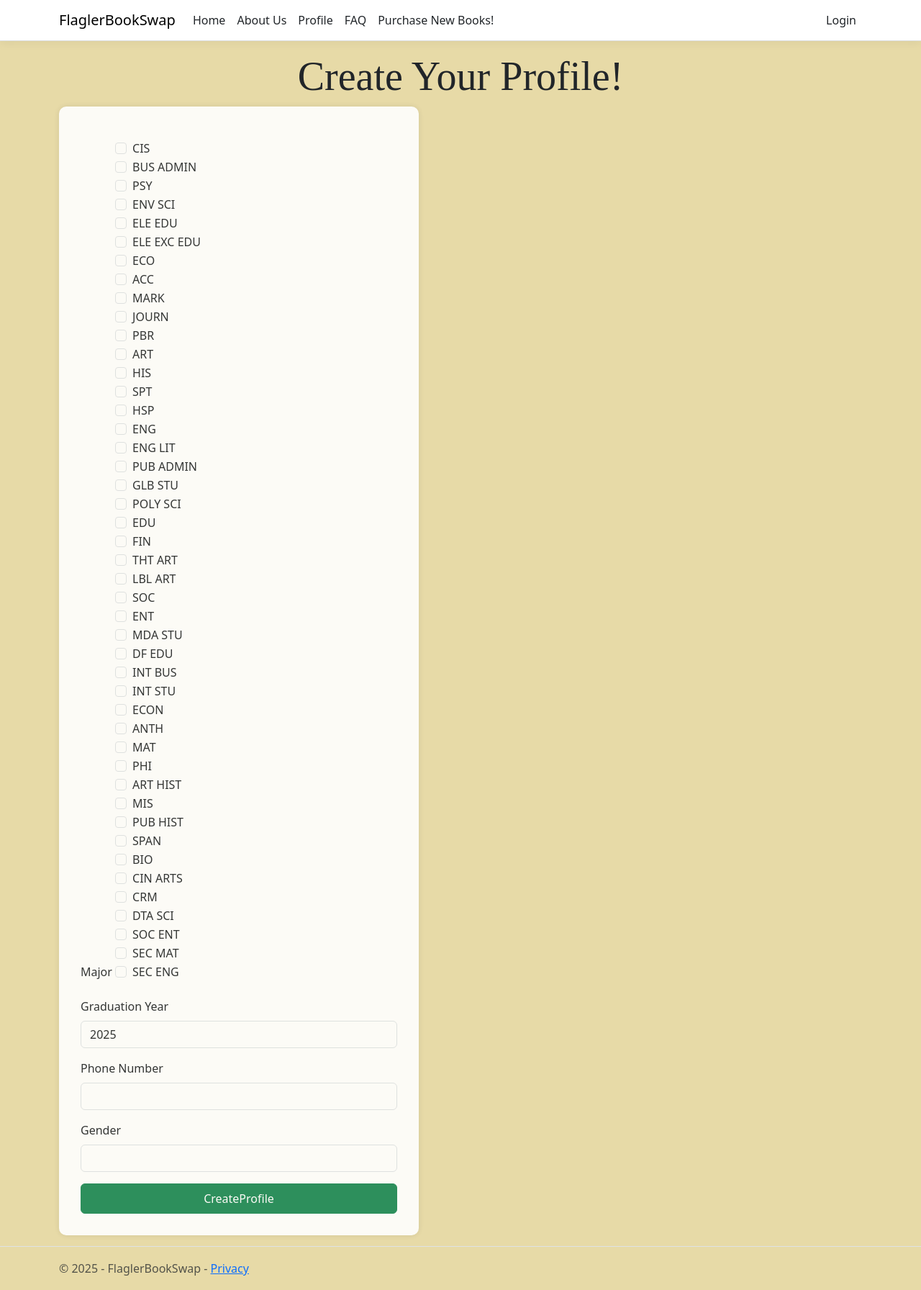
After one commit to bryanlindberg/FlaglerBookSwap, an ASP.NET Core app: page /Account/CreateProfile in a window 1280 px wide. The commit adds this page. Shown: the whole page at 72% size. Run offline with ASP.NET Core 8, Linux system fonts and the light colour scheme; style sheets or scripts are compiled from the project's sources; some libraries are stand-ins or nearby versions.

Commit message:
profile creation page created and edit profile page will be completed soon 3/21/25

```diff
--- /dev/null
+++ b/Pages/Account/CreateProfile.cshtml
@@ -0,0 +1,56 @@
+@page
+@model FlaglerBookSwap.Pages.Account.CreateProfileModel
+@{
+    ViewData["Title"] = "Create Your Profile!";
+}
+
+<body class="account-container">
+    <div class="text-center">
+        <h1 class="display-4 header-font">@ViewData["Title"]</h1>
+    </div>
+    <div class="account-content">
+        <div class="account-box">
+            <form asp-page="Login" method="post">
+                <div asp-validation-summary="All" class="text-danger"></div>
+                <div class="mb-3">
+                    <label asp-for="CreateProfileViewModel.Major" class="form-label">Major</label>
+                    <div class="form-check-inline">
+                        @for (var i = 0; i < Model.CreateProfileViewModel.Major.Count(); i++)
+                        {
+                            <div class="form-check">
+                                <input asp-for="@Model.CreateProfileViewModel.Major[i].Selected" class="form-check-input" />
+                                <label asp-for="@Model.CreateProfileViewModel.Major[i].Selected">@Model.CreateProfileViewModel.Major[i].Text</label>
+                                <input type="hidden" asp-for="@Model.CreateProfileViewModel.Major[i].Value" />
+                                <input type="hidden" asp-for="@Model.CreateProfileViewModel.Major[i].Text" />
+                            </div>
+                        }
+                    </div>
+                    <span asp-validation-for="CreateProfileViewModel.Major" class="text-danger"></span>
+                </div>
+                <div class="mb-3">
+                    <label asp-for="CreateProfileViewModel.GradYear" class="form-label">Graduation Year</label>
+                    <select asp-for="CreateProfileViewModel.GradYear" asp-items="Model.GraduationYears" class="form-control"></select>
+                </div>
+                <div class="mb-3">
+                    <label asp-for="CreateProfileViewModel.PhoneNumber" class="form-label">Phone Number</label>
+                    <input asp-for="CreateProfileViewModel.PhoneNumber" class="form-control" />
+                    <span asp-validation-for="CreateProfileViewModel.PhoneNumber" class="text-danger"></span>
+                </div>
+                <div class="mb-3">
+                    <label asp-for="CreateProfileViewModel.Gender" class="form-label">Gender</label>
+                    <input asp-for="CreateProfileViewModel.Gender" class="form-control" />
+                    <span asp-validation-for="CreateProfileViewModel.Gender" class="text-danger"></span>
+                </div>
+                <input type="submit" value="CreateProfile" class="btn btn-success w-100 p-2" />
+            </form>
+        </div>
+    </div>
+</body>
+
+
+@section Scripts
+{
+    @{
+        await Html.RenderPartialAsync("_ValidationScriptsPartial.cshtml");
+    }
+}
--- /dev/null
+++ b/Pages/Account/CreateProfile.cshtml.cs
@@ -0,0 +1,81 @@
+using FlaglerBookSwap.ViewModels;
+using Microsoft.AspNetCore.Mvc;
+using Microsoft.AspNetCore.Mvc.RazorPages;
+using Microsoft.AspNetCore.Mvc.Rendering;
+
+namespace FlaglerBookSwap.Pages.Account
+{
+    public class CreateProfileModel : PageModel
+    {
+        [BindProperty]
+        public CreateProfileViewModel CreateProfileViewModel { get; set; }
+        public List<SelectListItem> GraduationYears { get; set; }
+        public void OnGet()
+        {
+            CreateProfileViewModel = new CreateProfileViewModel
+            {
+                //Idk how to abbrevaite half these majors
+                Major = new List<MajorViewModel>
+                {
+                    new MajorViewModel { Value = "Computer Information Systems", Text = "CIS" }, //computer information systems
+                    new MajorViewModel { Value = "Business Administration", Text = "BUS ADMIN" }, //business
+                    new MajorViewModel { Value = "Psychology", Text = "PSY" }, //psychology
+                    new MajorViewModel { Value = "Coastal Enviormental Science", Text = "ENV SCI" }, //Coastal Enviormental Science
+                    new MajorViewModel { Value = "Elementary Education", Text = "ELE EDU" }, //Elementary Education
+                    new MajorViewModel { Value = "Elementary Exceptional Student Education", Text = "ELE EXC EDU" }, //Elementary Education
+                    new MajorViewModel { Value = "Graphic Design", Text = "ECO" }, //Graphic design
+                    new MajorViewModel { Value = "Accounting", Text = "ACC" }, //Accounting
+                    new MajorViewModel { Value = "Marketing", Text = "MARK" }, //Marketing
+                    new MajorViewModel { Value = "Journalism", Text = "JOURN" }, //Journalism
+                    new MajorViewModel { Value = "Public relations", Text = "PBR" }, //Public relations
+                    new MajorViewModel { Value = "Fine Arts", Text = "ART" }, //Fine/studio arts
+                    new MajorViewModel { Value = "History", Text = "HIS" }, //History
+                    new MajorViewModel { Value = "Sport Management", Text = "SPT" }, //Sport Management
+                    new MajorViewModel { Value = "Hospitality", Text = "HSP" }, //Hospitality
+                    new MajorViewModel { Value = "English", Text = "ENG" }, //English
+                    new MajorViewModel { Value = "English Literature", Text = "ENG LIT" }, //English Literature
+                    new MajorViewModel { Value = "Public Administration", Text = "PUB ADMIN" }, //Public administration
+                    new MajorViewModel { Value = "Global Studies", Text = "GLB STU" }, //Global Studies
+                    new MajorViewModel { Value = "Political science", Text = "POLY SCI" }, //Political science
+                    new MajorViewModel { Value = "Education", Text = "EDU" }, //Education
+                    new MajorViewModel { Value = "Finance", Text = "FIN" }, //Finance
+                    new MajorViewModel { Value = "Theatre Arts", Text = "THT ART" }, //Theatre Arts
+                    new MajorViewModel { Value = "Liberal Arts", Text = "LBL ART" }, //Liberal arts
+                    new MajorViewModel { Value = "Sociology", Text = "SOC" }, //Sociology
+                    new MajorViewModel { Value = "Entrepreneurial", Text = "ENT" }, //Entrepreneurial
+                    new MajorViewModel { Value = "Media Studies", Text = "MDA STU" }, //Media Studies
+                    new MajorViewModel { Value = "Deaf Education", Text = "DF EDU" }, //Education/teaching of individuals with hearing impairments including deafness
+                    new MajorViewModel { Value = "International Business", Text = "INT BUS" }, //International Business
+                    new MajorViewModel { Value = "International Studies", Text = "INT STU" }, //International studies
+                    new MajorViewModel { Value = "Economics", Text = "ECON" }, //Economics
+                    new MajorViewModel { Value = "Anthropology", Text = "ANTH" }, //Anthropology
+                    new MajorViewModel { Value = "Mathematics", Text = "MAT" }, //Mathematics
+                    new MajorViewModel { Value = "Philosophy", Text = "PHI" }, //Philosophy
+                    new MajorViewModel { Value = "Art History", Text = "ART HIST" }, //Art History
+                    new MajorViewModel { Value = "Management Information Systems", Text = "MIS" }, //Management Information Systems
+                    new MajorViewModel { Value = "Public Hitory", Text = "PUB HIST" }, //Finance
+                    new MajorViewModel { Value = "Spanish", Text = "SPAN" }, //Spanish
+                    new MajorViewModel { Value = "Biology", Text = "BIO" }, //Biology
+                    new MajorViewModel { Value = "Cinematic Arts", Text = "CIN ARTS" }, //Theatre Arts
+                    new MajorViewModel { Value = "Criminology", Text = "CRM" }, //Criminology
+                    new MajorViewModel { Value = "Data Science", Text = "DTA SCI" }, //data science
+                    new MajorViewModel { Value = "Social Entrpreneurship", Text = "SOC ENT" }, //Biology
+                    new MajorViewModel { Value = "Secondary Education Math", Text = "SEC MAT" }, //Secondary Education Math
+                    new MajorViewModel { Value = "Secondary Education English", Text = "SEC ENG" } //Secondary Education English
+                }
+            };
+            GraduationYears = new List<string> { "2025", "2026", "2027", "2028", "2029", "2030", "2031" }
+               .Select(x => new SelectListItem { Text = x, Value = x })
+               .ToList();
+        }
+        public IActionResult OnPost()
+        {
+            if (ModelState.IsValid)
+            {
+                // Save the profile data
+                return RedirectToPage("/Index");
+            }
+            return Page();
+        }
+    }
+}
--- a/Pages/Profile.cshtml
+++ b/Pages/Account/Profile.cshtml
@@ -1,5 +1,5 @@
 @page
-@model FlaglerBookSwap.Pages.ProfileModel
+@model FlaglerBookSwap.Pages.Account.ProfileModel
 @{
     ViewData["Title"] = "Profile";
 }
--- a/Pages/Profile.cshtml.cs
+++ b/Pages/Account/Profile.cshtml.cs
@@ -1,7 +1,7 @@
 using Microsoft.AspNetCore.Mvc;
 using Microsoft.AspNetCore.Mvc.RazorPages;
 
-namespace FlaglerBookSwap.Pages
+namespace FlaglerBookSwap.Pages.Account
 {
     public class ProfileModel : PageModel
     {
```
Also changed, not shown: ViewModels/CreateProfileViewModel.cs (added, +28 -0 lines).
